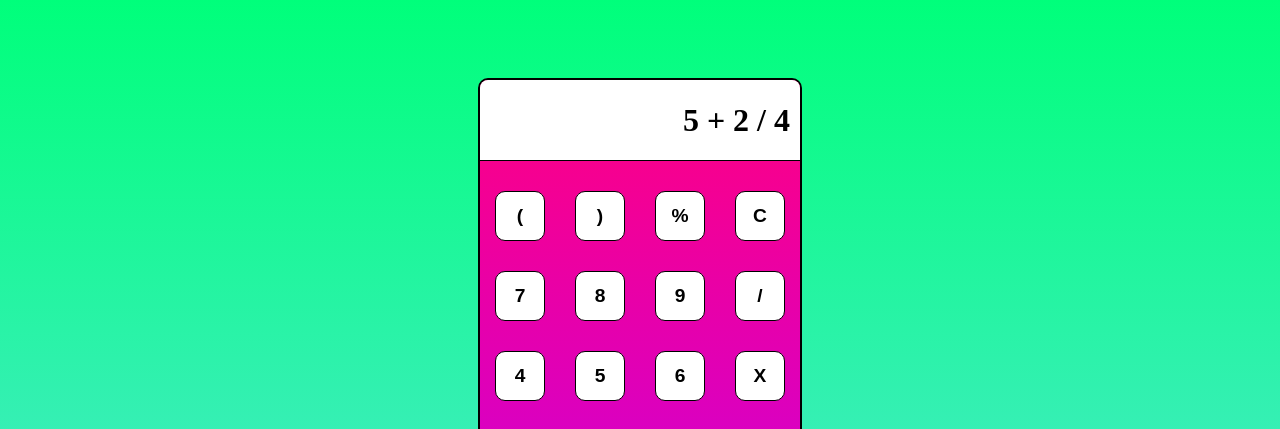
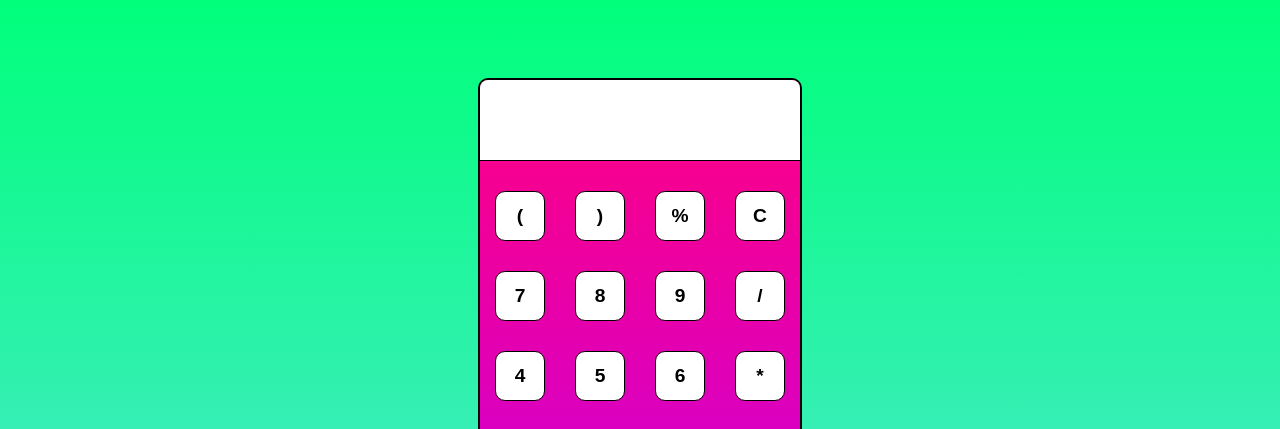
Before and after one commit to gavtay/calculator-react, a React (Vite) app: page / in a window 1280 px wide. Shown: the top 429 px of the page. Built offline with nearby package versions, Linux system fonts and the light colour scheme.

Commit message:
Added logic to calculator.

```diff
--- a/src/App.jsx
+++ b/src/App.jsx
@@ -1,17 +1,63 @@
 import CalculatorButtons from './CalculatorButtons.jsx'
 import CalculatorOutput from './CalculatorOutput.jsx'
+import { useState } from 'react';
 import './App.css'
 
 export default function App() {
+  const [calcCalculation, setCalcCalculation] = useState('');
+
+  function addToCalculation(event) {
+    setCalcCalculation(calcCalculation + event.target.value);
+  }
+
+  function clearCalculation() {
+    setCalcCalculation('');
+  }
+
+  function checkParenthesis(formula) {
+    let openCount = 0;
+    let closeCount = 0;
+
+    for (let i = 0; i < formula.length; ++i) {
+      if (openCount === closeCount) {
+        if (formula.charAt(i) === '(') { openCount += 1; }
+        if (formula.charAt(i) === ')') {
+          alert('You must include "(" before using ")"');
+          clearCalculation();
+          break;
+        }
+      }
+      if (openCount > closeCount) {
+        if (formula.charAt(i) === '(') { openCount += 1 }
+        if (formula.charAt(i) === ')') { closeCount += 1 }
+      }
+    }
+
+    return (openCount === closeCount) ? true: false;
+  }
+
+  function makeCalculation() {
+    let formula = calcCalculation;
+    let checkPass = checkParenthesis(formula);
+
+    console.log(checkPass);
+    if (checkPass === true) { setCalcCalculation(eval(formula)); }
+    else { alert('Error. Check your parenthesis.') }
+  }
+
   return (
     <>
       <div className='calculator-container'>
         <div className='calculator-base'>
-          <CalculatorOutput />
-          <CalculatorButtons />
+          <CalculatorOutput calcCalculation={calcCalculation} />
+          <CalculatorButtons
+            addToCalculation={addToCalculation}
+            clearCalculation={clearCalculation}
+            calcCalculation={calcCalculation}
+            makeCalculation={makeCalculation}
+          />
         </div>
       </div>
-
     </>
   )
 }
--- a/src/CalculatorButtons.jsx
+++ b/src/CalculatorButtons.jsx
@@ -1,38 +1,89 @@
 import './CalculatorButtons.css'
 
-export default function CalculatorButtons() {
+export default function CalculatorButtons({ addToCalculation, clearCalculation, calcCalculation, makeCalculation }) {
+    function checkPrevChar() {
+        let str = calcCalculation;
+        let strLen = str.length - 1;
+
+        if (str.length) {
+            if (!isNaN(str.charAt(strLen))) {
+                addToCalculation(event);
+            }
+        }
+    }
+
     return(
         <>
             <div className='btn-container'>
                 <div className='btn-row'>
-                    <button className='calc-btn'>(</button>
-                    <button className='calc-btn'>)</button>
-                    <button className='calc-btn'>%</button>
-                    <button className='calc-btn'>C</button>
+                    <button className='calc-btn' value='(' onClick={()=> {
+                        addToCalculation(event);
+                    }}>(</button>
+                    <button className='calc-btn' value=')' onClick={()=> {
+                        addToCalculation(event);
+                    }}>)</button>
+                    <button className='calc-btn' value='%' onClick={()=> {
+                        checkPrevChar();
+                    }}>%</button>
+                    <button className='calc-btn' value='C' onClick={()=> {
+                        clearCalculation();
+                    }}>C</button>
                 </div>
                 <div className='btn-row'>
-                    <button className='calc-btn'>7</button>
-                    <button className='calc-btn'>8</button>
-                    <button className='calc-btn'>9</button>
-                    <button className='calc-btn'>/</button>
+                    <button className='calc-btn' value={7} onClick={()=> {
+                        addToCalculation(event);
+                    }}>7</button>
+                    <button className='calc-btn' value={8} onClick={()=> {
+                        addToCalculation(event);
+                    }}>8</button>
+                    <button className='calc-btn' value={9} onClick={()=> {
+                        addToCalculation(event);
+                    }}>9</button>
+                    <button className='calc-btn' value='/' onClick={()=> {
+                        checkPrevChar();
+                    }}>/</button>
                 </div>
                 <div className='btn-row'>
-                    <button className='calc-btn'>4</button>
-                    <button className='calc-btn'>5</button>
-                    <button className='calc-btn'>6</button>
-                    <button className='calc-btn'>X</button>
+                    <button className='calc-btn' value='4' onClick={()=> {
+                        addToCalculation(event);
+                    }}>4</button>
+                    <button className='calc-btn' value='5' onClick={()=> {
+                        addToCalculation(event);
+                    }}>5</button>
+                    <button className='calc-btn' value='6' onClick={()=> {
+                        addToCalculation(event);
+                    }}>6</button>
+                    <button className='calc-btn' value='*' onClick={()=> {
+                        checkPrevChar();
+                    }}>*</button>
                 </div>
                 <div className='btn-row'>
-                    <button className='calc-btn'>1</button>
-                    <button className='calc-btn'>2</button>
-                    <button className='calc-btn'>3</button>
-                    <button className='calc-btn'>-</button>
+                    <button className='calc-btn' value='1' onClick={()=> {
+                        addToCalculation(event);
+                    }}>1</button>
+                    <button className='calc-btn' value='2' onClick={()=> {
+                        addToCalculation(event);
+                    }}>2</button>
+                    <button className='calc-btn' value='3' onClick={()=> {
+                        addToCalculation(event);
+                    }}>3</button>
+                    <button className='calc-btn' value='-' onClick={()=> {
+                        checkPrevChar();
+                    }}>-</button>
                 </div>
                 <div className='btn-row'>
-                    <button className='calc-btn'>0</button>
-                    <button className='calc-btn'>.</button>
-                    <button className='calc-btn'>=</button>
-                    <button className='calc-btn'>+</button>
+                    <button className='calc-btn' value='0' onClick={()=> {
+                        addToCalculation(event);
+                    }}>0</button>
+                    <button className='calc-btn' value='.' onClick={()=> {
+                        addToCalculation(event);
+                    }}>.</button>
+                    <button className='calc-btn' value='=' onClick={()=> {
+                        (calcCalculation) && makeCalculation();
+                    }}>=</button>
+                    <button className='calc-btn' value='+' onClick={()=> {
+                        checkPrevChar();
+                    }}>+</button>
                 </div>
             </div>
         </>
--- a/src/CalculatorOutput.jsx
+++ b/src/CalculatorOutput.jsx
@@ -1,10 +1,11 @@
 import './CalculatorOutput.css'
 
-export default function CalculatorOutput() {
+export default function CalculatorOutput({ calcCalculation }) {
+
     return (
         <>
             <div className="output-container">
-                <h1 className="output-text">5 + 2 / 4</h1>
+                <h1 className="output-text">{calcCalculation}</h1>
             </div>
         </>
     )
```
